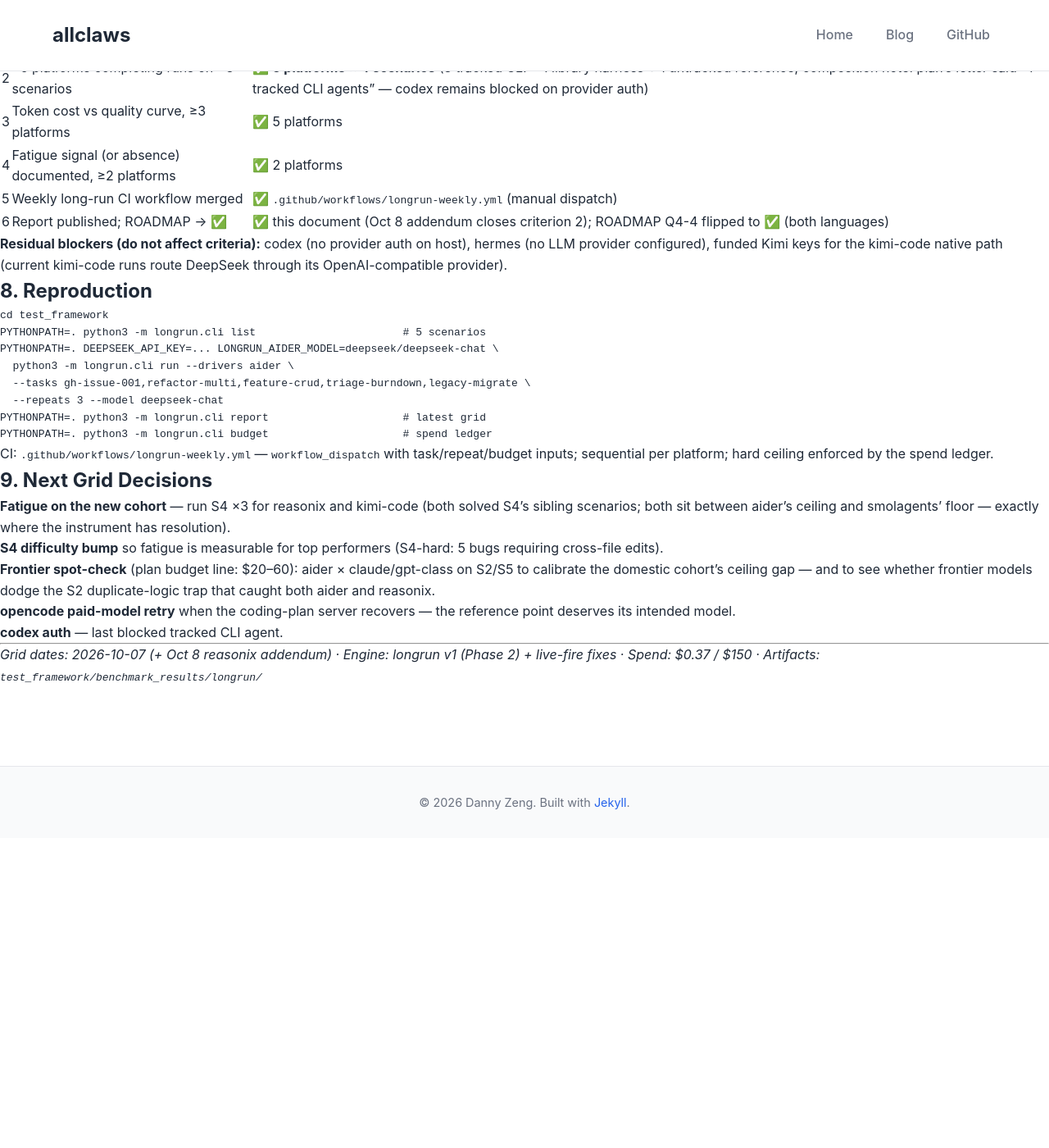
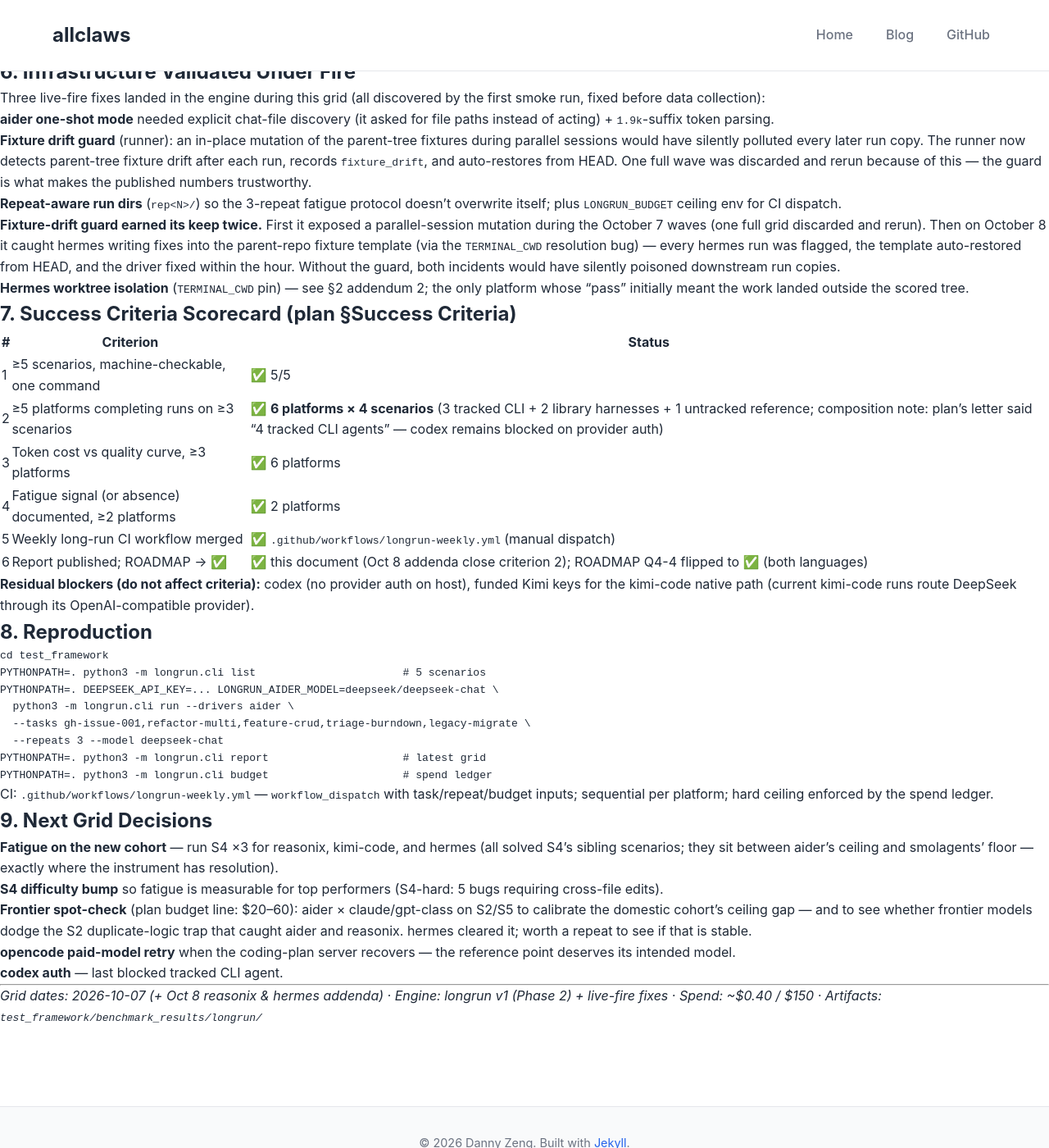
Before and after one commit to dz3ai/allclaws, a Jekyll site: the page built from docs/reports/long-running-benchmarks-2026.md, in a window 1280 px wide and 1400 px high, scrolled down 2480 px. Shown: the whole window at 82% size. Built offline with Jekyll 4.4.1, drawn with Linux system fonts in a browser that asks for light colours; our own code applies the rules of GitHub Pages for plain Markdown files; before the commit the page ends 3502 px from its top, so only the background shows below that; some of the changed text lies outside the part shown.

Commit message:
report: hermes onboarded — 6 platforms, 4/4 solved, TERMINAL_CWD isolation fix

```diff
--- a/docs/reports/long-running-benchmarks-2026.md
+++ b/docs/reports/long-running-benchmarks-2026.md
@@ -1,16 +1,16 @@
 # Long-Running Agent Benchmarks 2026: First Live Grid
 
-**Report date:** October 7, 2026 (addendum October 8: reasonix unlocked — criterion 2 closed, Q4-4 → ✅)
-**Scope:** First live execution of the Q4-4 long-run benchmark grid — 26 valid runs across 5 platforms × 5 scenarios, including the first fatigue-protocol data (3 repeats × 2 platforms)
+**Report date:** October 7, 2026 (addenda October 8: reasonix unlocked → criterion 2 closed, Q4-4 → ✅; hermes onboarded → 6 platforms)
+**Scope:** First live execution of the Q4-4 long-run benchmark grid — 30 valid runs across 6 platforms × 5 scenarios, including the first fatigue-protocol data (3 repeats × 2 platforms)
 **ROADMAP item:** Q4-4 (**completed** — see §Success Criteria Scorecard)
 **Plan:** [long-running-benchmark-research-plan.md](long-running-benchmark-research-plan.md)
-**Total recorded spend:** $0.37 (ceiling $150 — DeepSeek/Moonshot-tier cohort)
+**Total recorded spend:** ~$0.40 (ceiling $150 — DeepSeek/Moonshot-tier cohort)
 
 ---
 
 ## 1. Executive Summary
 
-The benchmark engine went live. Four agent platforms completed 22 machine-scored runs over five deterministic scenarios (bug fix, multi-file refactor, CRUD feature, 5-issue triage burndown, breaking-change migration). Two platforms — **aider** and **kimi-code** — solved 3–4 of 4 completion scenarios on DeepSeek-tier models at $0.002–0.004 per run. The **smolagents** CodeAgent harness failed all completion scenarios while burning 40–50× more tokens than the CLI agents — the clearest cost-vs-quality separation in the dataset. The **fatigue protocol** produced its first (negative) result: aider showed zero degradation across 3 repeats (15/15 windows solved), while smolagents sat at a 0/5 floor with 2.7× token variance between identical repeats — variance without fatigue, because there is no performance to fade.
+The benchmark engine went live. Six agent platforms completed 30 machine-scored runs over five deterministic scenarios (bug fix, multi-file refactor, CRUD feature, 5-issue triage burndown, breaking-change migration). Four platforms solved 4/4 completion scenarios — **kimi-code**, **hermes**, plus **aider** and **reasonix** at 3/4 — on DeepSeek-tier models at $0.002–0.12 per run. The **smolagents** CodeAgent harness failed all completion scenarios while burning 40–50× more tokens than the CLI agents — the clearest cost-vs-quality separation in the dataset. The **fatigue protocol** produced its first (negative) result: aider showed zero degradation across 3 repeats (15/15 windows solved), while smolagents sat at a 0/5 floor with 2.7× token variance between identical repeats — variance without fatigue, because there is no performance to fade.
 
 **The headline is not who won.** It is that the 30+ minute task class is now measured continuously: every run is worktree-isolated, cost-capped, hidden-test-scored, and drift-guarded — one command, ~$0.06 per full grid.
 
@@ -22,13 +22,15 @@
 | kimi-code | CLI coding agent (2.0) | `deepseek/deepseek-chat` via kimi-code provider | 4 | live ✅ |
 | reasonix | CLI coding agent (Go) | built-in `deepseek` provider | 4 | live ✅ (Oct 8 addendum) |
 | smolagents | library harness (CodeAgent) | `deepseek/deepseek-chat` (litellm) | 7 | live ✅ |
+| hermes-agent | library harness (in-process `run_agent.main`) | `deepseek-chat` | 4 | live ✅ (Oct 8 addendum) |
 | opencode *(untracked reference)* | CLI agent | `opencode/ling-3.1-flash-free` | 4 | live ✅ (reference only) |
 | codex | CLI coding agent | — | 0 | blocked: no provider auth on host |
-| hermes-agent | library harness | — | 0 | blocked: no LLM provider configured |
 | kimi-cli (1.0) | CLI coding agent | — | 0 | archived upstream → superseded by kimi-code 2.0 driver |
 | zeroclaw | Rust binary | — | 0 | optional stretch (plan), not built |
 
 **Oct 8 addendum:** Go 1.26.6 installed user-locally (`~/.local/go`, apt's 1.22 too old for the go.mod toolchain pin) and reasonix built from the pinned submodule (`bin/reasonix`, 52MB). The reasonix driver's graceful-degrade `prepare()` picked it up unchanged — first live grid ran within the hour.
+
+**Oct 8 addendum 2 (hermes):** hermes' zero-balance `zai`/glm-5.2 provider was switched to the built-in `deepseek` provider (`config.yaml` + `DEEPSEEK_API_KEY` in `~/.hermes/.env`). Its first live grid wrote its fixes into the **parent-repo fixture template instead of the run worktree** — hermes' file tools resolve against `TERMINAL_CWD` in preference to the process cwd (`hermes_cli/kanban_db_dispatch.py:2823-2835`). The runner's fixture-drift guard caught every run, restored the template, and recorded `fixture_drift`; the driver now pins `TERMINAL_CWD=<worktree>`. Rerun: **4/4 solved**, no drift.
 
 Model pinning note: the cohort is deliberately heterogeneous-harness / single-model-tier (DeepSeek V3.x class + one free-slot reference model), matching the plan's "domestic-model statistical cohort" cost design. opencode's paid coding-plan auth errored server-side on run day; the free flash model keeps the reference platform participating without affecting tracked rankings (reference is excluded from rankings by plan).
 
@@ -41,14 +43,15 @@
 | aider | ✅ | ❌ (2/28 checks) | ✅ | ✅ | 5/5 · 5/5 · 5/5 |
 | kimi-code | ✅ | ✅ | ✅ | ✅ | not run (see §7) |
 | **reasonix** *(Oct 8)* | ✅ | ❌ (same shape-check miss as aider) | ✅ | ✅ | not run (see §7) |
+| **hermes** *(Oct 8)* | ✅ | ✅ | ✅ | ✅ | not run (see §7) |
 | smolagents | ❌ (8/13) | ❌ | ❌ | ❌ | 0/5 · 0/5 · 0/5 |
 | opencode (ref) | ❌ (8/13) | ❌ | ❌ | ❌ | not run |
 
-Run artifacts: `test_framework/benchmark_results/longrun/2026-10-07T10-52-*`, `T10-54-44`, `T10-55-52`, `T11-38-58` (kimi-code final), `2026-10-08T13-41-30` (reasonix). Each run dir carries `result.json` (status, tokens, cost, score, diff_stats, windows), `acceptance.log`, `stdout/stderr.log`, archived agent artifacts, and a CLI-rendered `report.md`.
+Run artifacts: `test_framework/benchmark_results/longrun/2026-10-07T10-52-*`, `T10-54-44`, `T10-55-52`, `T11-38-58` (kimi-code final), `2026-10-08T13-41-30` (reasonix), `2026-10-08T14-57-19` (hermes). Each run dir carries `result.json` (status, tokens, cost, score, diff_stats, windows), `acceptance.log`, `stdout/stderr.log`, archived agent artifacts, and a CLI-rendered `report.md`.
 
 ### Failure-mode highlights
 
-- **aider × S2 (the only CLI-agent failure on Oct 7):** solved the extraction but left duplicate percentage logic in the original module — the hidden "single percentage helper" shape check caught what the behavior tests could not. Exactly the technical-debt class the plan's lint-delta proxy targets. **reasonix × S2 (Oct 8) reproduced the identical failure mode** — two independent agents, same hidden-check catch: the S2 shape check is measuring something real about agent refactoring discipline.
+- **aider × S2 (the only CLI-agent failure on Oct 7):** solved the extraction but left duplicate percentage logic in the original module — the hidden "single percentage helper" shape check caught what the behavior tests could not. Exactly the technical-debt class the plan's lint-delta proxy targets. **reasonix × S2 (Oct 8) reproduced the identical failure mode** — two independent agents, same hidden-check catch: the S2 shape check is measuring something real about agent refactoring discipline. **hermes × S2 passed (Oct 8)** — the only platform to clear the trap, and with 12 files touched (the widest diff of the cohort).
 - **reasonix token appetite (Oct 8):** 148K–866K input tokens per task (its own metrics JSON) at $0.03–0.12/run — 20–100× aider's token spend for comparable outcomes. Agentic exploration is expensive even when it wins; kimi-code's ~650-token runs are the outlier, not the norm.
 - **smolagents (all scenarios):** the CodeAgent burned 40–140K input tokens per run and produced no passing acceptance. CodeAct-style single-loop agents drift on multi-file repo tasks — they re-read, re-plan, and run out of turns before editing coherently. This is the plan's cost-vs-quality curve at its steepest: ~$0.000–0.01 spent per **failure**.
 - **opencode (reference):** 8/13 on S1 with a free flash model — correctly refuses to guess API contracts but doesn't complete the fixes. Reference-platform behavior, not a ranking signal.
@@ -60,10 +63,13 @@
 | aider | ~7,400 | ~2,200 | $0.002–0.004 (self-reported) | 3/4 pass |
 | kimi-code | ~650 (chars/4 est.) | n/a | ≈$0.001 (ledger est.) | 4/4 pass |
 | reasonix *(Oct 8)* | ~450,000 (self-reported) | ~20,000 | $0.03–0.12 (self-reported) | 3/4 pass |
+| hermes *(Oct 8)* | ~2,500 (chars/4 est.)¹ | n/a | n/a (tokens only) | 4/4 pass |
 | smolagents | ~101,000 | ~3,100 | n/a (tokens only) | 0/4 pass |
 | opencode (ref) | ~1,400 (chars/4 est.) | n/a | n/a | 0/4 pass |
 
-kimi-code's efficiency stands out: 650-token estimates vs aider's 7,400 and reasonix's ~450,000 — the 2.0 CLI's agentic loop reads less and edits more, while reasonix buys its wins with brute-force context. Ledger total across all experiments this session (including invalidated exploration runs): **$0.37**.
+¹ hermes' stdout-based chars/4 estimate is not comparable to the CLI agents' self-reported usage — hermes prints only its final summary, not a token ledger. Its true usage is unmeasured in this grid.
+
+kimi-code's efficiency stands out: 650-token estimates vs aider's 7,400 and reasonix's ~450,000 — the 2.0 CLI's agentic loop reads less and edits more, while reasonix buys its wins with brute-force context. Ledger total across all experiments this session (including invalidated exploration runs): **~$0.40**.
 
 ## 5. Fatigue Protocol (Q4-4 research question 4)
 
@@ -85,19 +91,21 @@
 - **aider one-shot mode** needed explicit chat-file discovery (it asked for file paths instead of acting) + `1.9k`-suffix token parsing.
 - **Fixture drift guard** (runner): an in-place mutation of the parent-tree fixtures during parallel sessions would have silently polluted every later run copy. The runner now detects parent-tree fixture drift after each run, records `fixture_drift`, and auto-restores from HEAD. One full wave was discarded and rerun because of this — the guard is what makes the published numbers trustworthy.
 - **Repeat-aware run dirs** (`rep<N>/`) so the 3-repeat fatigue protocol doesn't overwrite itself; plus `LONGRUN_BUDGET` ceiling env for CI dispatch.
+- **Fixture-drift guard earned its keep twice.** First it exposed a parallel-session mutation during the October 7 waves (one full grid discarded and rerun). Then on October 8 it caught hermes writing fixes into the parent-repo fixture template (via the `TERMINAL_CWD` resolution bug) — every hermes run was flagged, the template auto-restored from HEAD, and the driver fixed within the hour. Without the guard, both incidents would have silently poisoned downstream run copies.
+- **Hermes worktree isolation** (`TERMINAL_CWD` pin) — see §2 addendum 2; the only platform whose "pass" initially meant the work landed outside the scored tree.
 
 ## 7. Success Criteria Scorecard (plan §Success Criteria)
 
 | # | Criterion | Status |
 |---|---|---|
 | 1 | ≥5 scenarios, machine-checkable, one command | ✅ 5/5 |
-| 2 | ≥5 platforms completing runs on ≥3 scenarios | ✅ **5 platforms × 4 scenarios** (3 tracked CLI + 1 library harness + 1 untracked reference; composition note: plan's letter said "4 tracked CLI agents" — codex remains blocked on provider auth) |
-| 3 | Token cost vs quality curve, ≥3 platforms | ✅ 5 platforms |
+| 2 | ≥5 platforms completing runs on ≥3 scenarios | ✅ **6 platforms × 4 scenarios** (3 tracked CLI + 2 library harnesses + 1 untracked reference; composition note: plan's letter said "4 tracked CLI agents" — codex remains blocked on provider auth) |
+| 3 | Token cost vs quality curve, ≥3 platforms | ✅ 6 platforms |
 | 4 | Fatigue signal (or absence) documented, ≥2 platforms | ✅ 2 platforms |
 | 5 | Weekly long-run CI workflow merged | ✅ `.github/workflows/longrun-weekly.yml` (manual dispatch) |
-| 6 | Report published; ROADMAP → ✅ | ✅ this document (Oct 8 addendum closes criterion 2); ROADMAP Q4-4 flipped to ✅ (both languages) |
+| 6 | Report published; ROADMAP → ✅ | ✅ this document (Oct 8 addenda close criterion 2); ROADMAP Q4-4 flipped to ✅ (both languages) |
 
-**Residual blockers (do not affect criteria):** codex (no provider auth on host), hermes (no LLM provider configured), funded Kimi keys for the kimi-code native path (current kimi-code runs route DeepSeek through its OpenAI-compatible provider).
+**Residual blockers (do not affect criteria):** codex (no provider auth on host), funded Kimi keys for the kimi-code native path (current kimi-code runs route DeepSeek through its OpenAI-compatible provider).
 
 ## 8. Reproduction
 
@@ -116,12 +124,12 @@
 
 ## 9. Next Grid Decisions
 
-1. **Fatigue on the new cohort** — run S4 ×3 for reasonix and kimi-code (both solved S4's sibling scenarios; both sit between aider's ceiling and smolagents' floor — exactly where the instrument has resolution).
+1. **Fatigue on the new cohort** — run S4 ×3 for reasonix, kimi-code, and hermes (all solved S4's sibling scenarios; they sit between aider's ceiling and smolagents' floor — exactly where the instrument has resolution).
 2. **S4 difficulty bump** so fatigue is measurable for top performers (S4-hard: 5 bugs requiring cross-file edits).
-3. **Frontier spot-check** (plan budget line: $20–60): aider × claude/gpt-class on S2/S5 to calibrate the domestic cohort's ceiling gap — and to see whether frontier models dodge the S2 duplicate-logic trap that caught both aider and reasonix.
+3. **Frontier spot-check** (plan budget line: $20–60): aider × claude/gpt-class on S2/S5 to calibrate the domestic cohort's ceiling gap — and to see whether frontier models dodge the S2 duplicate-logic trap that caught aider and reasonix. hermes cleared it; worth a repeat to see if that is stable.
 4. **opencode paid-model retry** when the coding-plan server recovers — the reference point deserves its intended model.
 5. **codex auth** — last blocked tracked CLI agent.
 
 ---
 
-*Grid dates: 2026-10-07 (+ Oct 8 reasonix addendum) · Engine: longrun v1 (Phase 2) + live-fire fixes · Spend: $0.37 / $150 · Artifacts: `test_framework/benchmark_results/longrun/`*
+*Grid dates: 2026-10-07 (+ Oct 8 reasonix & hermes addenda) · Engine: longrun v1 (Phase 2) + live-fire fixes · Spend: ~$0.40 / $150 · Artifacts: `test_framework/benchmark_results/longrun/`*
```
Also changed, not shown: docs/LATEST_UPDATES.md (+1 -1 lines), docs/LATEST_UPDATES.zh-CN.md (+1 -1 lines), docs/ROADMAP.md (+1 -1 lines), docs/ROADMAP.zh-CN.md (+1 -1 lines), README.md.
